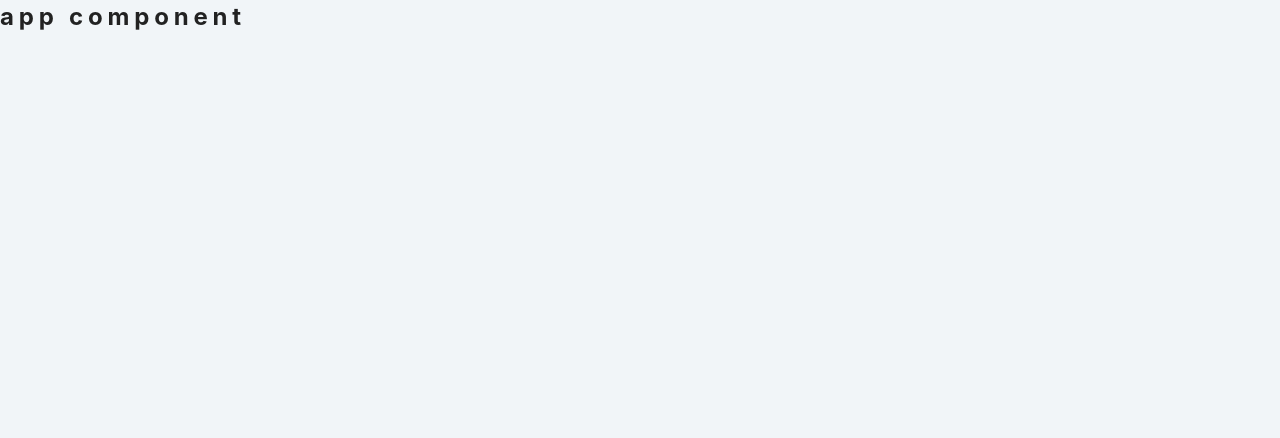
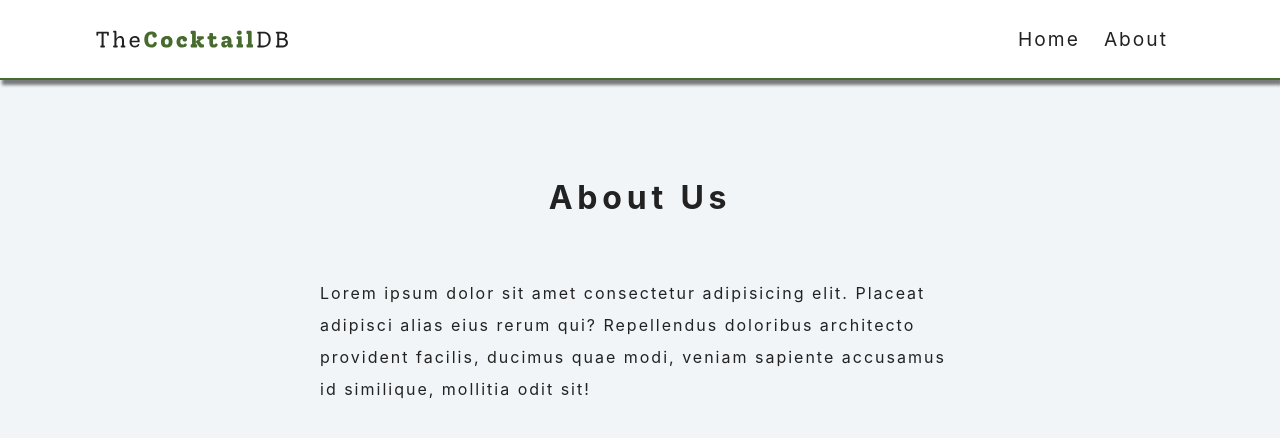
Before and after one commit to KristijonasJurk/React-Cocktail-App, a React (Create React App) app: page /about in a window 1280 px wide. Shown: the top 438 px of the page. Built offline with nearby package versions, Linux system fonts and the light colour scheme.

Commit message:
pages setup and about page

```diff
--- a/src/App.js
+++ b/src/App.js
@@ -9,9 +9,23 @@ import Error from './pages/Error'
 import Navbar from './components/Navbar'
 function App() {
   return (
-    <div>
-      <h2>app component</h2>
-    </div>
+    <Router>
+      <Navbar />
+      <Switch>
+        <Route exact path='/'>
+          <Home />
+        </Route>
+        <Route path='/about'>
+          <About />
+        </Route>
+        <Route path='/cocktail/:id'>
+          <SingleCocktail />
+        </Route>
+        <Route path='*'>
+          <Error />
+        </Route>
+      </Switch>
+    </Router>
   )
 }
 
--- a/src/components/Navbar.js
+++ b/src/components/Navbar.js
@@ -4,9 +4,25 @@ import logo from '../logo.svg'
 
 const Navbar = () => {
   return (
-    <div>
-      <h2>navbar component</h2>
-    </div>
+    <nav className='navbar'>
+      <div className="nav-center">
+        <Link to='/'>
+          <img src={logo} className='logo' alt='logo' />
+        </Link>
+        <ul className="nav-links">
+          <li>
+            <Link to='/'>
+              Home
+            </Link>
+          </li>
+          <li>
+            <Link to='/about'>
+              About
+            </Link>
+          </li>
+        </ul>
+      </div>
+    </nav>
   )
 }
 
--- a/src/pages/About.js
+++ b/src/pages/About.js
@@ -2,9 +2,10 @@ import React from 'react'
 
 const About = () => {
   return (
-    <div>
-      <h2>about page</h2>
-    </div>
+    <section className='section about-section'>
+      <h1 className='section-title'>about us</h1>
+      <p>Lorem ipsum dolor sit amet consectetur adipisicing elit. Placeat adipisci alias eius rerum qui? Repellendus doloribus architecto provident facilis, ducimus quae modi, veniam sapiente accusamus id similique, mollitia odit sit!</p>
+    </section>
   )
 }
 
```
